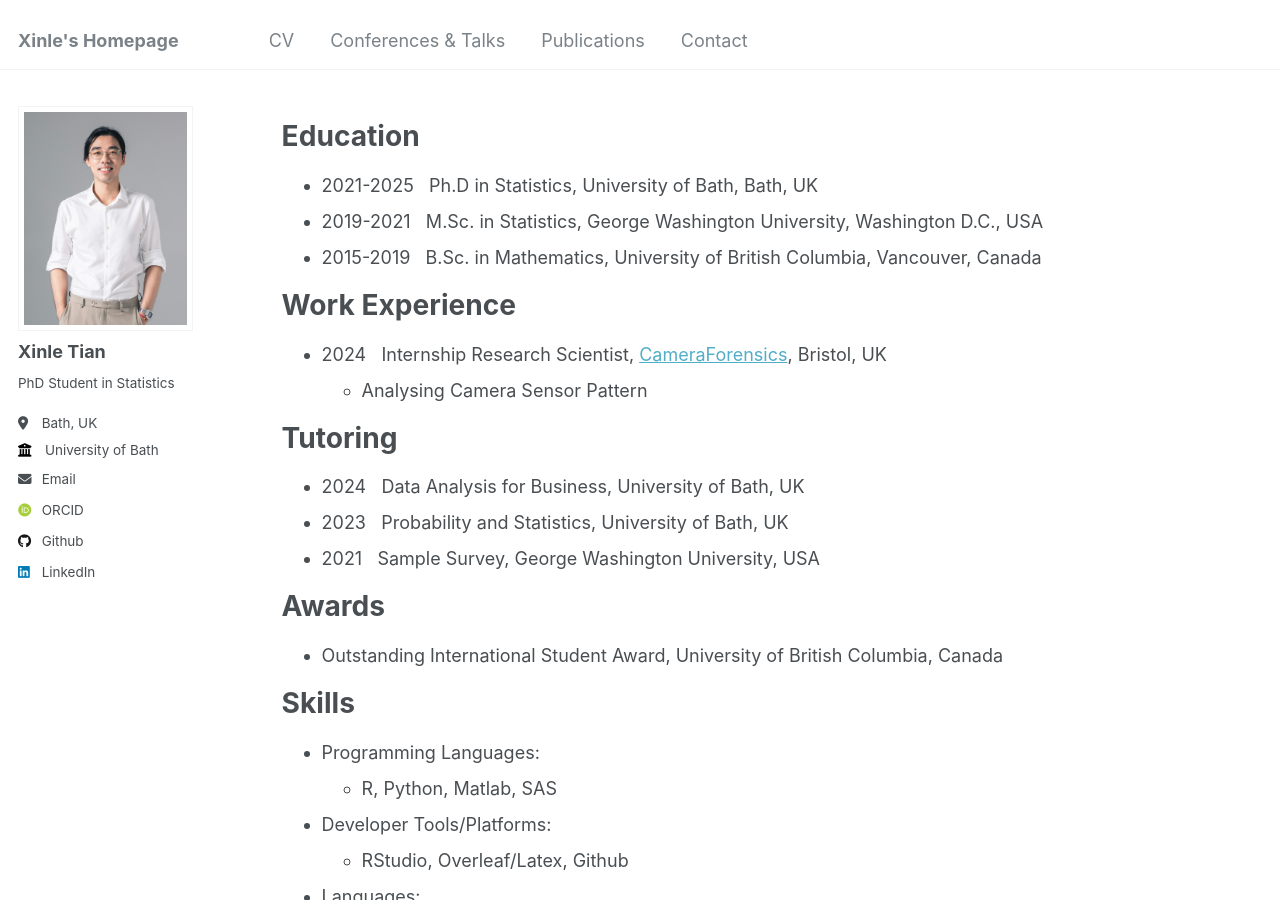
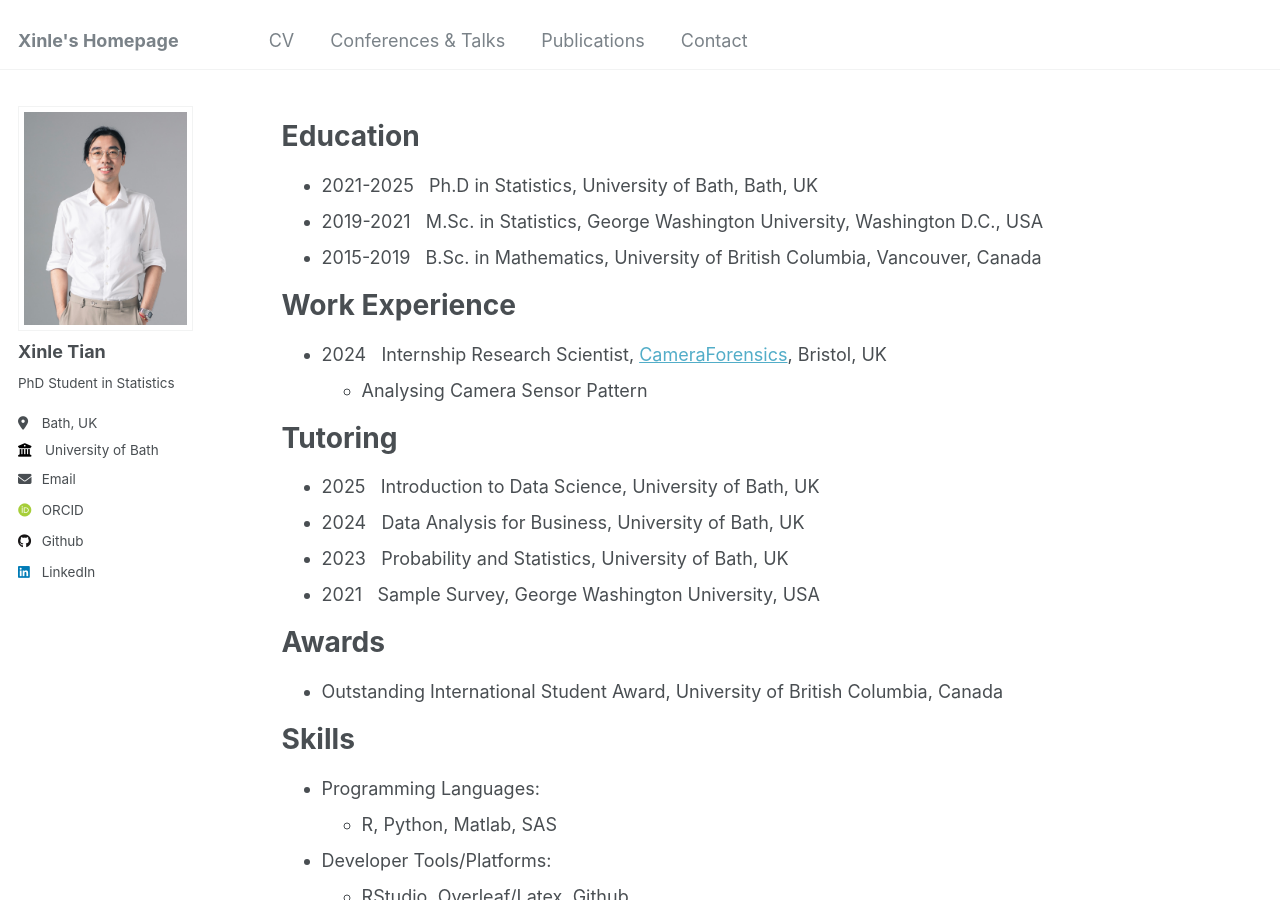
Before and after one commit to xinlet/xinlet.github.io, a Jekyll site: the page built from _pages/cv.md, in a window 1280 px wide and 900 px high. Built offline with Jekyll 4.4.1, drawn with Linux system fonts in a browser that asks for light colours; some web fonts are replaced.

Commit message:
Update cv.md

```diff
--- a/_pages/cv.md
+++ b/_pages/cv.md
@@ -24,6 +24,7 @@ Work Experience
 
 Tutoring
 ======
+  * 2025 &nbsp; Introduction to Data Science, University of Bath, UK
   * 2024 &nbsp; Data Analysis for Business, University of Bath, UK
   * 2023 &nbsp; Probability and Statistics, University of Bath, UK
   * 2021 &nbsp; Sample Survey, George Washington University, USA
```
